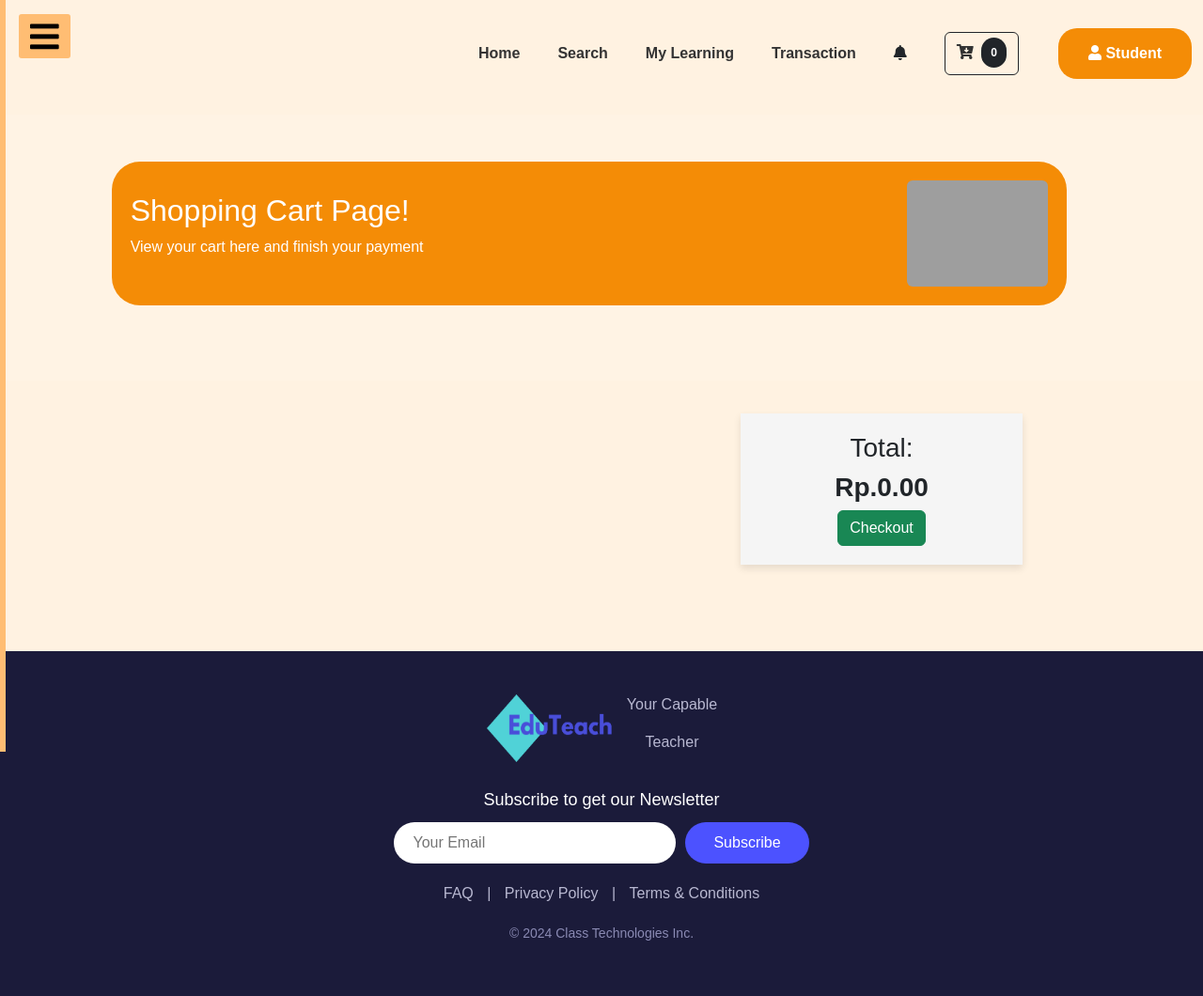
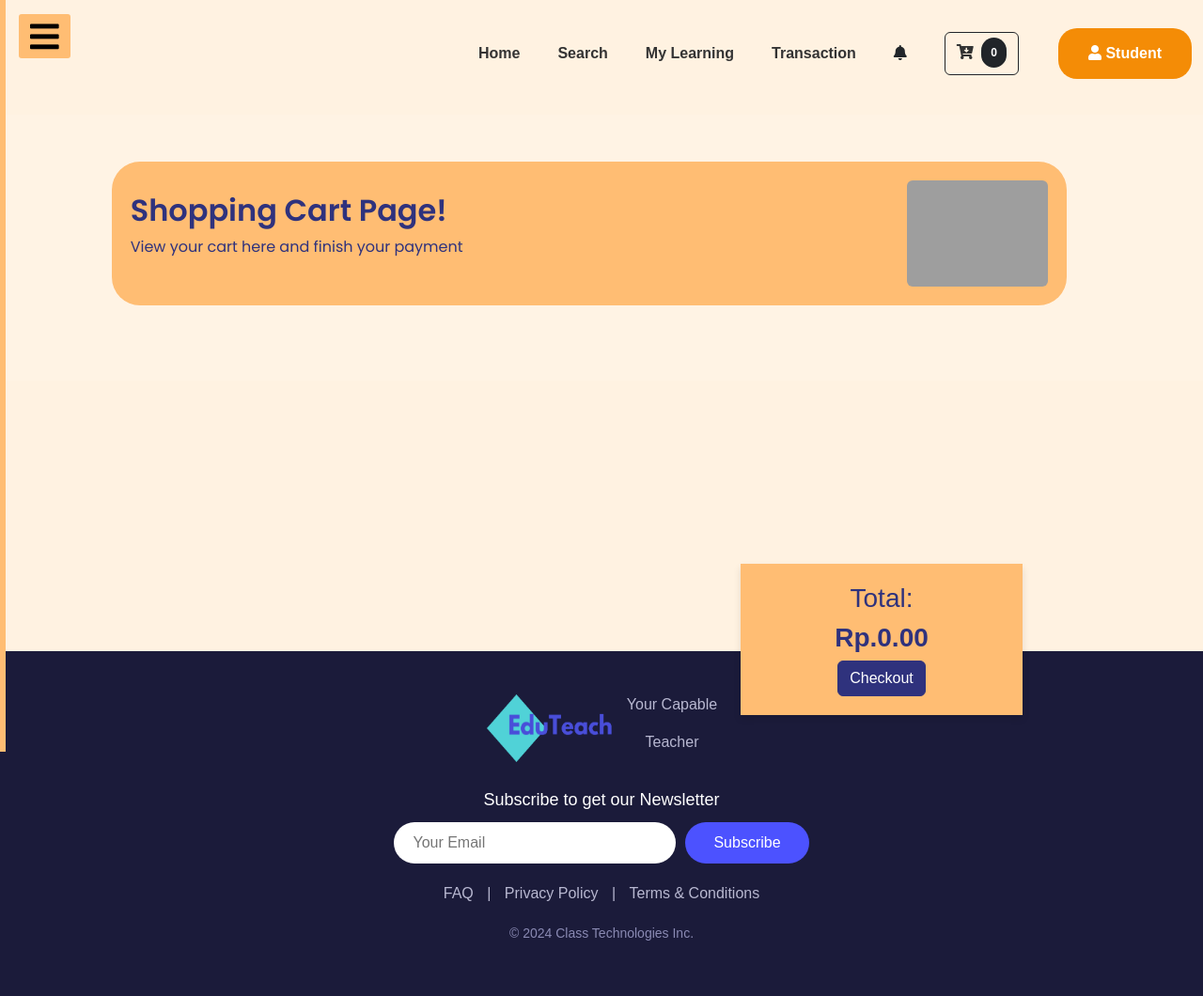
Before and after one commit to Ihsan-Nurhadi/Educourse_Kelompok1Django, a Django app: page /cart/student/ in a window 1280 px wide. Shown: the whole page at 94% size. Run offline with Django 5.2, Linux system fonts and the light colour scheme; grey boxes are pictures that could not be loaded.

Commit message:
styling cart student

```diff
--- a/cart/static/css/cart_student.css
+++ b/cart/static/css/cart_student.css
@@ -1,7 +1,7 @@
 @import url('https://fonts.googleapis.com/css2?family=Poppins:ital,wght@0,100;0,200;0,300;0,400;0,500;0,600;0,700;0,800;0,900;1,100;1,200;1,300;1,400;1,500;1,600;1,700;1,800;1,900&display=swap');
 
 .welcome-banner {
-  background-color: #F48C06;
+  background-color: #FFBD73;
   padding: 20px;
   color: #fff;
   border-radius: 30px;
@@ -9,6 +9,16 @@
   margin-top: 50px;
   width: 165%;
   animation: fadeIn 1s ease-in;
+}
+
+.text-hapus{
+  font-family: "Poppins", sans-serif;
+  color: #2F327D;
+}
+
+.text-section{
+  font-family: "Poppins", sans-serif;
+  color: #2F327D;
 }
 
 .poppins-langganan{
@@ -283,6 +293,7 @@ clear: both;
 }
 .card{
   width: 100%;
+  right: 30%;
   margin-top: 20px;
   padding: 20px;
   background-color: #FFF3E4;
@@ -388,6 +399,7 @@ clear: both;
         width: 15px; /* Lebar ikon lebih kecil di layar kecil */
         height: 15px; /* Tinggi ikon lebih kecil di layar kecil */
     }
+
 }
 
 /* Footer */
@@ -507,7 +519,7 @@ footer {
 .block {
   display: flex;
   position: absolute;
-  top: 55%;
+  top: 75%;
   right: 15%;
   text-align: left;
   /* margin: 5%; */
@@ -517,6 +529,18 @@ footer {
   align-items: center; /* Mengatur agar semua elemen sejajar di tengah */
   justify-content: flex-start; /* Memastikan elemen dimulai dari atas */
   padding: 20px;
-  background-color:whitesmoke; /* Menambahkan latar belakang putih */
+  background-color:#FFBD73; /* Menambahkan latar belakang putih */
   box-shadow: 0px 4px 8px rgba(0, 0, 0, 0.1); /* Menambahkan bayangan untuk efek 3D */
+  color: #2F327D;
 }
+.checkout-btn {
+  background-color: #2F327D;
+  border-color: #2F327D;
+  color: white; /* Menambah teks putih agar kontras */
+}
+
+.checkout-btn:hover {
+  background-color: #5d60a1; /* Warna saat hover (optional) */
+  border-color: #5d60a1;
+  color: white; /* Menambah teks putih agar kontras */
+}
--- a/cart/templates/cart_student.html
+++ b/cart/templates/cart_student.html
@@ -9,10 +9,10 @@
     <div class="row align-items-center">
 
       <div class="col-md-6 offset-md-1">
-        <div class="welcome-banner d-flex justify-content-between align-items-center">
+        <div class="welcome-banner d-flex justify-content-between align-items-center" >
 
           <div class="text-section">
-            <h2>Shopping Cart Page!</h2>
+            <h2 style="font-weight: 600;">Shopping Cart Page!</h2>
             <p>View your cart here and finish your payment</p>
           </div>
           <img src="{% static '/img/talentnew.png'%}" alt="talent" width="150" height="auto" class="img-fluid rounded">
@@ -22,7 +22,7 @@
   </section>
   {% for post in cart_products_student %}
   <div class="container">
-        <div class="card"  style="background-color: #ffff;">
+        <div class="card"  style="background-color: #FFBD73;">
           <div class="card-body">
             <div class="row">
               <div class="col">
@@ -31,14 +31,15 @@
                 </div>
               </div>
               <div class="col">
-                <h4 class="text-center"> {{ post }}</h4>
+                <h4 class="text-hapus" style="font-weight: 600;"> {{ post }}</h4>
                 <br>
-                <p style="text-decoration: none; color: #252525;" >{{ post.title }}</p>
-                <p style="text-decoration: none; color: #252525;" >{{ post.author }}</p>
-                <span class="float-start">Harga : Rp. {{ post.price }}</span>
+                <p class="text-hapus" style="font-weight: 500;">{{ post.title }}</p>
+                <p class="text-hapus" style="font-weight: 500;">{{ post.author }}</p>
+                <span class="text-hapus" style="font-weight: 500;">Harga : Rp. {{ post.price }}</span>
                 <br/>
-                <!-- <span class="float-end"><button type="button" class="btn btn-primary">Payment</button></span> -->
-                <button type="button" data-index="{{post.id}}" class="btn btn-danger delete-product">Remove</button>
+
+                <button type="button" data-index="{{post.id}}" class="btn btn-danger delete-product" style="margin-top: 20px;">Delete</button>
+
               </div>
           </div>
         </a>
@@ -49,7 +50,8 @@
   <div class="block">
     <h3 style="text-align: left;">Total:</h3>
     <h3><b>Rp.{{ totals }}</b></h3>
-    <a href="{% url 'payment' %}" class="btn btn-success">Checkout</a>
+    <a href="{% url 'payment' %}" class="btn checkout-btn">Checkout</a>
+
   </div>
   <br><br><br><br><br><br><br><br><br><br><br><br>
   <script>
```
